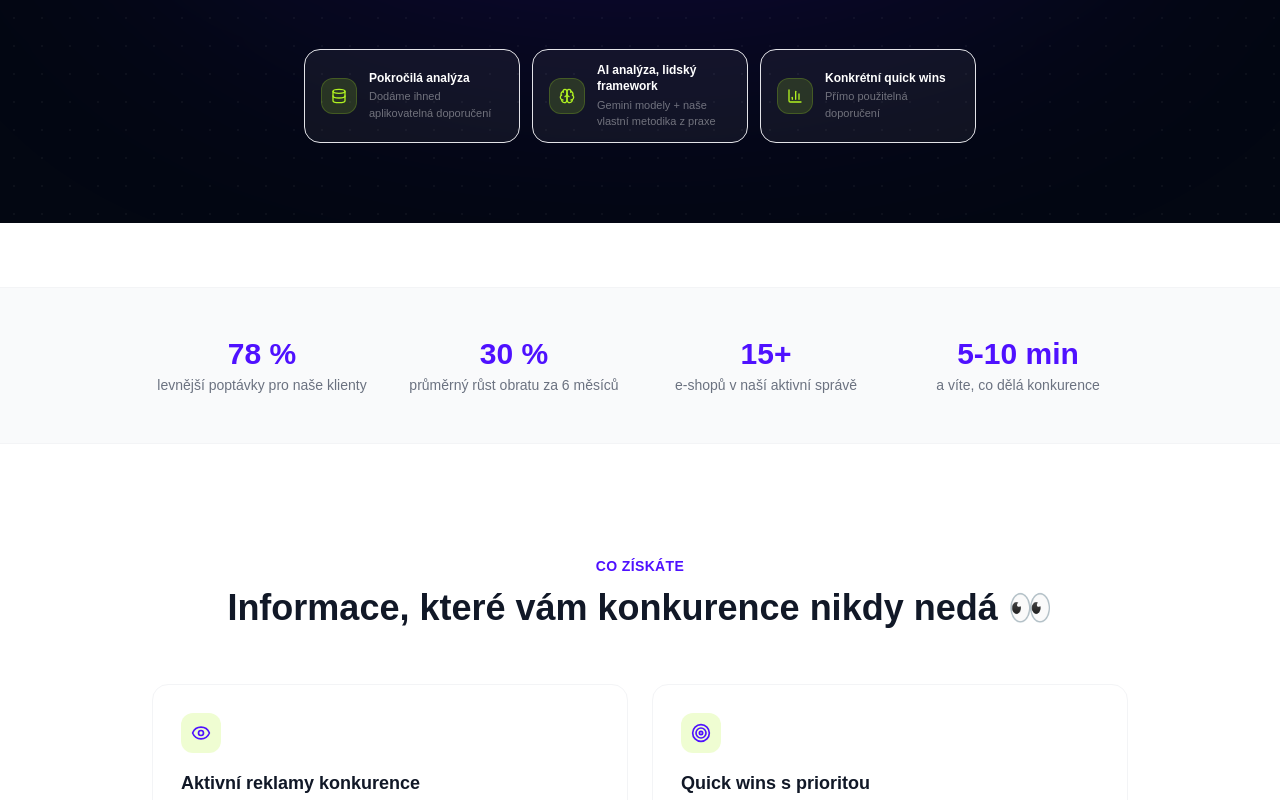
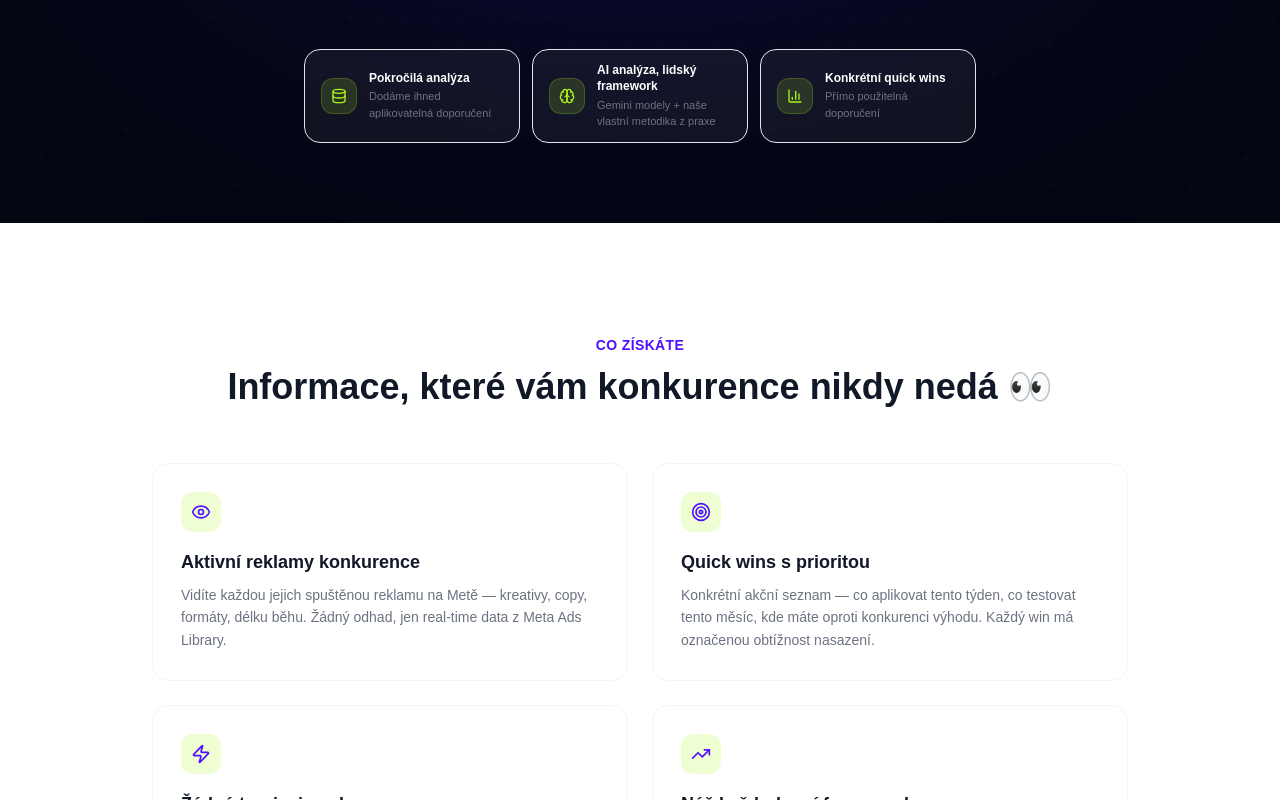
Before and after one commit to danielsojak-wq/lead-magnet, a React (Vite) app: page / in a window 1280 px wide. Shown: the part 621-1421 px from the top of the page. Built offline with nearby package versions, Linux system fonts and the light colour scheme; the HTML template or start-up script is replaced by a standard one.

Commit message:
feat(landing): B2 - remove stat bar section and dead code (USP_CHIPS, STATS)

```diff
--- a/src/pages/LandingPage.tsx
+++ b/src/pages/LandingPage.tsx
@@ -2,17 +2,12 @@ import { useRef } from "react";
 import { useNavigate } from "react-router-dom";
 import {
   ArrowRight, Eye, Zap, Target, TrendingUp, Clock, Check,
-  Gift, Globe, Database, Brain, BarChart3, Layers,
+  Globe, Database, Brain, BarChart3, Layers,
 } from "lucide-react";
 import performindLogo from "@/assets/performind-logo-dark.svg";
 
 /* ─── Data ─────────────────────────────────────────────────────────────────── */
 
-const USP_CHIPS = [
-  { icon: Gift,  label: "První analýza zdarma",  className: "bg-[#4f11ff]/8 text-[#4f11ff] border border-[#4f11ff]/20" },
-  { icon: Globe, label: "Nejen pro e-shopy",      className: "bg-gray-50 text-gray-700 border border-gray-200" },
-  { icon: Clock, label: "Výsledky za 5 minut",    className: "bg-[#b0f221]/15 text-gray-800 border border-[#b0f221]/40" },
-];
 
 const BENEFITS = [
   {
@@ -55,12 +50,6 @@ const STEPS = [
   },
 ];
 
-const STATS = [
-  { value: "78 %", label: "levnější poptávky pro naše klienty" },
-  { value: "30 %", label: "průměrný růst obratu za 6 měsíců" },
-  { value: "15+",  label: "e-shopů v naší aktivní správě" },
-  { value: "5-10 min", label: "a víte, co dělá konkurence" },
-];
 
 const AI_FEATURES = [
   {
@@ -201,17 +190,6 @@ export default function LandingPage() {
         </div>
       </section>
 
-      {/* ── Stats bar ──────────────────────────────────────────────────────── */}
-      <section className="py-12 border-y border-gray-100 bg-gray-50 mt-16">
-        <div className="max-w-5xl mx-auto px-4 sm:px-6 grid grid-cols-2 sm:grid-cols-4 gap-8">
-          {STATS.map((s) => (
-            <div key={s.label} className="text-center">
-              <div className="font-[family-name:var(--font-heading)] text-3xl font-bold text-[#4f11ff]">{s.value}</div>
-              <div className="text-gray-500 text-sm mt-1 leading-snug">{s.label}</div>
-            </div>
-          ))}
-        </div>
-      </section>
 
       {/* ── Why it matters ─────────────────────────────────────────────────── */}
       <section className="py-20 sm:py-28 bg-white">
```
